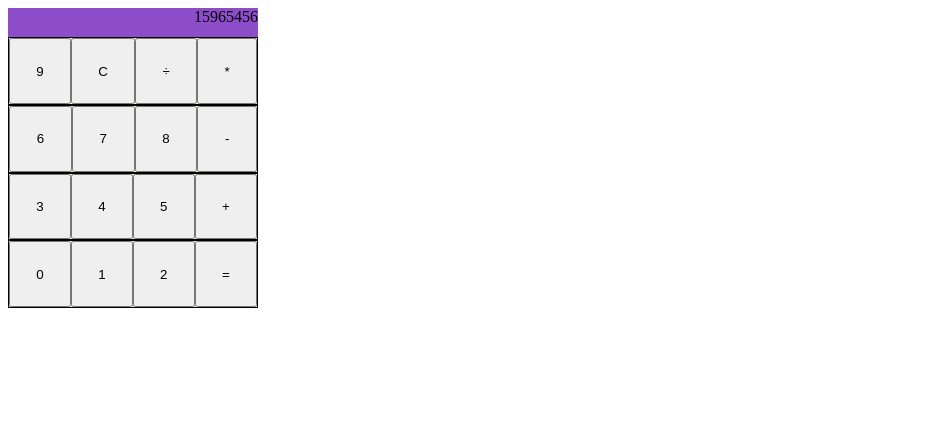
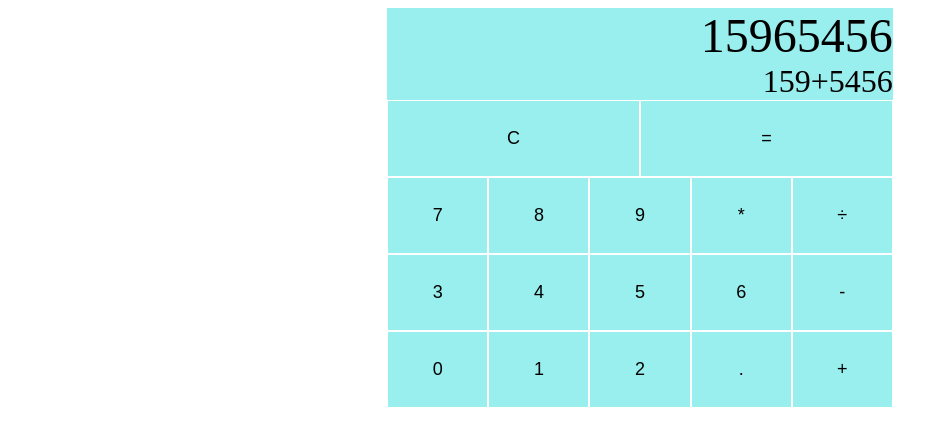
Before and after one commit to BigR0b/calculator, a plain HTML site: page calculator.html in a window 1280 px wide. Shown: the whole page, without its empty margins (0-948 px from the left). Drawn offline with Linux system fonts and the light colour scheme.

Commit message:
Align the buttons to look more like a calculator

```diff
--- a/calculator.html
+++ b/calculator.html
@@ -9,34 +9,39 @@
 </head>
 <body>
         <container>
-        <div id="displayNum">15965456</div>
+            <div id="result">15965456</div>
+            <div id="input">159+5456</div>
             <div class="rows row1">
-            <button class="number" >9</button>
                 <button class="clear">C</button>
-            <button class="operator">÷</button>
-            <button class="operator">*</button>
+                <button class="calcSolve">=</button>
+
             </div>
             <div class="rows row2">
-            <button class="number" >6</button>
                 <button class="number" >7</button>
                 <button class="number" >8</button>
-            <button class="operator">-</button>
+                <button class="number" >9</button>
+                <button class="operator">*</button>
+                <button class="operator">÷</button>
+
             </div>
             <div class="rows row3">
                 <button class="number" >3</button>
                 <button class="number" >4</button>
                 <button class="number" >5</button>
-            <button class="operator">+</button>
+                <button class="number" >6</button>
+                <button class="operator">-</button>
+
             </div>
             <div class="rows row4">
                 <button class="number" >0</button>
                 <button class="number" >1</button>
                 <button class="number" >2</button>
-            <button class="calcSolve">=</button>
+                <button class="decimal" >.</button>
+                <button class="operator">+</button>
+
             </div>
+        </container>
 
-
-    </container>
     <script src="script.js"></script>
 </body>
 </html>
--- a/style.css
+++ b/style.css
@@ -1,27 +1,41 @@
+body {
+  display: flex;
+  justify-content: center;
+}
 container {
   display: flex;
-  height: 300px;
-  width: 250px;
+  height: 400px;
+  width: 40%;
   flex-direction: column;
-  background-color: grey;
   justify-content: stretch;
 }
 
 button {
   flex-basis: auto;
   text-align: center;
+  width: 0;
   flex-grow: 1;
+  font-size: large;
+  background-color: rgb(153, 238, 238);
+  border: 1px solid white;
+  cursor: pointer;
 }
 
-#displayNum {
-  text-align: end;
-  background-color: rgb(141, 77, 201);
-  flex-grow: 0.5;
+#result,
+#input {
+  text-align: right;
+  background-color: rgb(153, 238, 238);
+  font-size: 3em;
 }
-
+#input {
+  font-size: 2em;
+}
 .rows {
-  border: 1px solid black;
   background-color: beige;
   flex-grow: 2;
   display: flex;
 }
+
+.hover {
+  background-color: aqua;
+}
```
Lines whose indentation alone changed are shown as unchanged.
